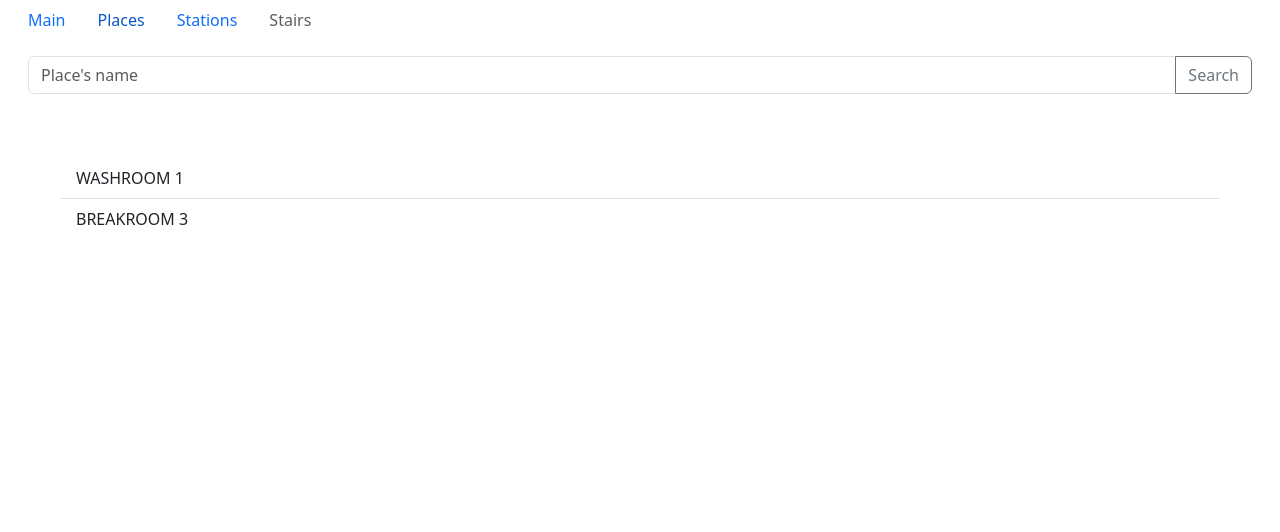
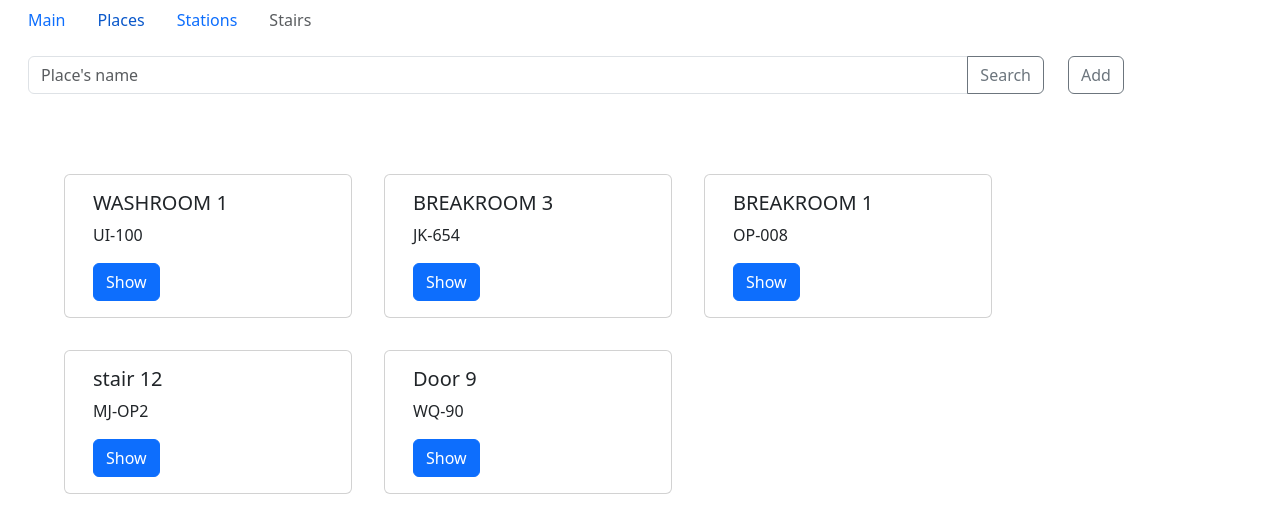
Before and after one commit to jesmarquez/cleanya, an Angular app: page / in a window 1280 px wide. Both pictures are taken after a click on the link "Places". Shown: the top 532 px of the page. Built offline with nearby package versions, Linux system fonts and the light colour scheme.

Commit message:
Add place

```diff
--- a/src/app/app.module.ts
+++ b/src/app/app.module.ts
@@ -3,11 +3,13 @@ import { BrowserModule } from '@angular/platform-browser';
 
 import { AppComponent } from './app.component';
 import { PlacesComponent } from './places/places.component';
+import { NewPlaceComponent } from './places/new-place/new-place.component';
 
 @NgModule({
   declarations: [
     AppComponent,
-    PlacesComponent
+    PlacesComponent,
+    NewPlaceComponent
   ],
   imports: [
     BrowserModule
--- a/src/app/data.service.ts
+++ b/src/app/data.service.ts
@@ -10,6 +10,21 @@ export class DataService {
       name: "BREAKROOM 3",
       status: "no-clean",
       code: "JK-654"
+    },
+    {
+      name: "BREAKROOM 1",
+      status: "no-clean",
+      code: "OP-008"
+    },
+    {
+      name: "stair 12",
+      status: "no-clean",
+      code: "MJ-OP2"
+    },
+    {
+      name: "Door 9",
+      status: "no-clean",
+      code: "WQ-90"
     }
   ]
 
--- a/src/app/places/new-place/new-place.component.html
+++ b/src/app/places/new-place/new-place.component.html
@@ -1,3 +1,35 @@
-<div class="alert alert-primary" role="alert">
-    <strong>new place</strong>
-</div>
+<form action="javascript:void(0);">
+    <div class="col">
+        <div class="mb-3">
+            <input class="form-control form-control-lg"
+                type="text"
+                placeholder="Enter a place"
+                aria-label=".form-control-lg example"
+                #placeNameInput>
+        </div>
+        <div class="mb-3">
+            <input
+                class="form-control form-control-lg"
+                type="text"
+                placeholder="Enter code"
+                #placeCodeInput>
+        </div>
+        <div class="mb-3">
+            <input
+                type="text"
+                class="form-control form-control-lg"
+                placeholder="Enter location"
+                #placeLocationInput>
+        </div>
+        <div class="mb-3">
+            <button type="submit"
+                class="btn btn-primary mr-1"
+                (click) = "onSubmitPlace()"
+                >Add</button>
+            <button
+                class="btn btn-secondary mr-1">Cancel</button>
+
+        </div>
+
+    </div>
+    </form>
--- a/src/app/places/new-place/new-place.component.ts
+++ b/src/app/places/new-place/new-place.component.ts
@@ -1,4 +1,5 @@
-import { Component } from "@angular/core";
+import { Component, ViewChild, ElementRef, Output, EventEmitter } from '@angular/core';
+import { DataService } from '../../data.service';
 
 @Component({
     selector: 'app-new-place',
@@ -6,5 +7,39 @@ import { Component } from "@angular/core";
     styleUrl: './new-place.component.css'
 })
 export class NewPlaceComponent {
+  places: {name: string, status: string, code: string}[] =[];
 
+  @ViewChild('placeNameInput')
+  placeNameInputRef!: ElementRef;
+
+  @ViewChild('placeCodeInput')
+  placeCodeInputRef!: ElementRef;
+
+  @ViewChild('placeLocationInput')
+  placeLocationRef!: ElementRef;
+
+  @Output() placeSubmitted = new EventEmitter<number>();
+
+  constructor(private dataService: DataService) {
+
+  }
+
+  ngOnInit () {
+    this.places = this.dataService.places;
+
+  }
+
+  onSubmitPlace() {
+
+    const placeName = this.placeNameInputRef.nativeElement.value;
+    const placeCode = this.placeCodeInputRef.nativeElement.value;
+    const placeLocation = this.placeLocationRef.nativeElement.value;
+
+
+    this.dataService.addPlace(placeName, placeCode, "clean");
+
+    this.placeSubmitted.emit(80);
+
+    console.log('submit place :' + placeName + " code:" + placeCode);
+  }
 }
--- a/src/app/places/places.component.html
+++ b/src/app/places/places.component.html
@@ -1,5 +1,5 @@
 <div class="row p-3" *ngIf="mode === 'show'">
-  <div class="col">
+  <div class="col-10">
     <div class="input-group">
       <input
         type="text"
@@ -15,37 +15,39 @@
         (click) = "onSearch()">Search</button>
     </div>
   </div>
+  <div class="col-2">
+    <button
+      type="button"
+      class="btn btn-outline-secondary"
+      (click)="onClickAddPlace()">Add</button>
+  </div>
 </div>
 <div class="row p-3" *ngIf="mode === 'edit'">
-  <form action="">
-    <div class="col">
-      <div class="mb-3">
-        <input class="form-control form-control-lg" type="text" placeholder="Enter a place" aria-label=".form-control-lg example">
-      </div>
-      <div class="mb-3">
-        <button
-          class="btn btn-secondary float-end mr-1">Cancel</button>
+  <app-new-place
+    (placeSubmitted)="onPlaceSubmitted($event)">
 
-        <button type="submit"
-          class="btn btn-primary float-end mr-1"
-          (click) = "onClickAddPlace()"
-          >Add</button>
-      </div>
-
-    </div>
-  </form>
+  </app-new-place>
 </div>
 
 
 <div class="row p-5">
-  <div class="col">
-    <ul class="list-group list-group-flush">
+
+    <!-- <ul class="list-group list-group-flush">
       <li
         *ngFor="let place of places; index as i"
         class="list-group-item"
         (click) = "onClickPlace($event)"
         [attr.data-code] = "place.code"
       >{{ place.name }}</li>
-    </ul>
-  </div>
+    </ul> -->
+
+    <div
+      class="card m-3" style="width: 18rem;"
+      *ngFor="let place of places; index as i">
+      <div class="card-body">
+        <h5 class="card-title">{{ place.name }}</h5>
+        <p class="card-text">{{ place.code }}</p>
+        <a href="#" class="btn btn-primary">Show</a>
+      </div>
+    </div>
 </div>
--- a/src/app/places/places.component.ts
+++ b/src/app/places/places.component.ts
@@ -15,7 +15,6 @@ export class PlacesComponent {
   @ViewChild('placeNameSearchInput')
   placeNameSearchInputRef!: ElementRef;
 
-
   constructor( private dataService: DataService ) {
 
   }
@@ -31,6 +30,7 @@ export class PlacesComponent {
 
   onClickAddPlace() {
     console.log('add place');
+    this.mode = "edit";
 
   }
 
@@ -40,4 +40,11 @@ export class PlacesComponent {
 
     console.log('search:' + placeName);
   }
+
+  onPlaceSubmitted(submitted: any) {
+
+    console.log('place submittes' + submitted);
+
+  }
+
 }
```
